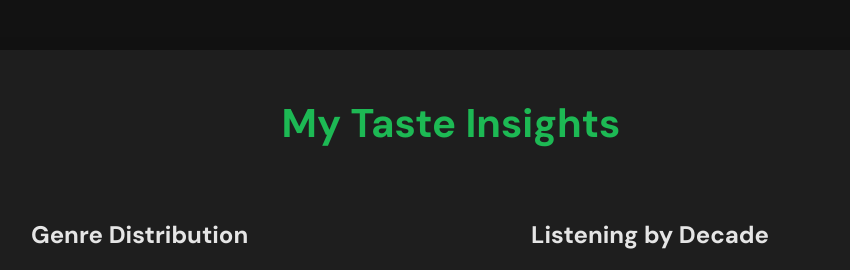
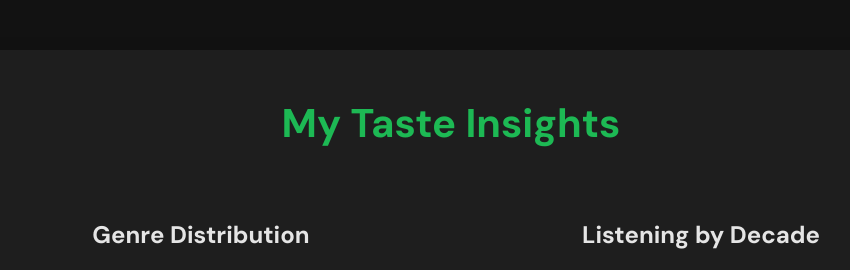
Before and after one commit to husainwafaie/Music-Recommender, a Django app: template musicrecommender/templates/my_taste.html in a window 1280 px wide. Shown: the part 100-370 px from the top of the page, without its empty margins (189-1039 px from the left). Run offline with Django 5.2, Linux system fonts and the light colour scheme; the template is opened without the code that fills it, so the values that code supplies are empty.

Commit message:
Fix embedded links

```diff
--- a/musicrecommender/templates/my_taste.html
+++ b/musicrecommender/templates/my_taste.html
@@ -164,11 +164,11 @@
 
         <div class="chart-container">
             <div>
-                <h2>Genre Distribution</h2>
+                <h2 style="text-align: center;">Genre Distribution</h2>
                 <canvas id="genreChart"></canvas>
             </div>
             <div>
-                <h2>Listening by Decade</h2>
+                <h2 style="text-align: center;">Listening by Decade</h2>
                 <canvas id="decadeChart"></canvas>
             </div>
         </div>
--- a/musicrecommender/templates/partials/_navbar.html
+++ b/musicrecommender/templates/partials/_navbar.html
@@ -63,7 +63,7 @@
             </div>
         </li>
         <li class="nav-item">
-            <a href="#" class="dm-sans-seven">My Music</a>
+            <a href="{% url 'my_taste' %}" class="dm-sans-seven">My Music</a>
             <div class="dropdown-menu">
                 <a href="{% url 'my_taste' %}" class="dm-sans-five">My Taste</a>
                 <a href="{% url 'top_artists' %}" class="dm-sans-five">Top Artists</a>
```
Also changed, not shown: musicrecommender/db.sqlite3.
